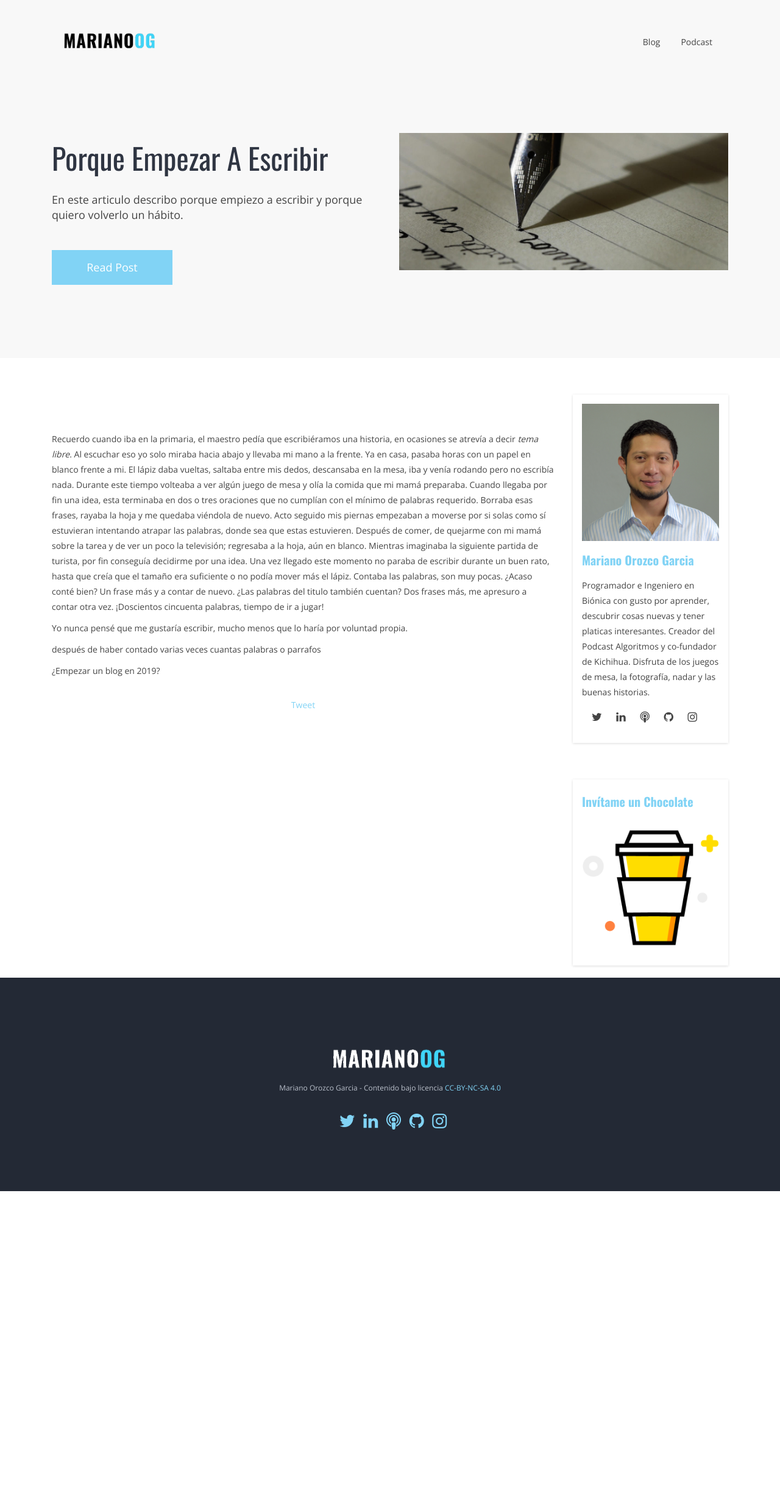
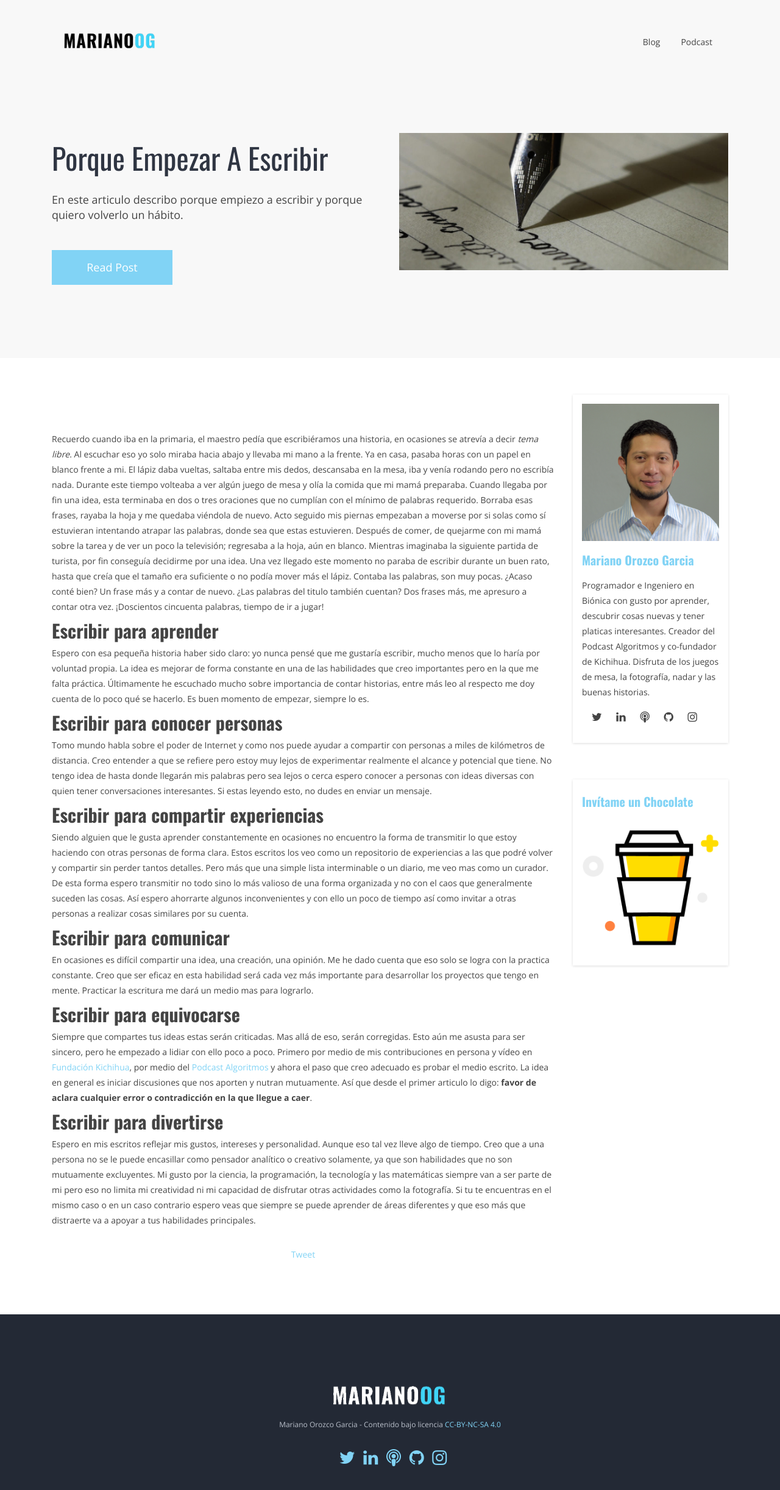
Before and after one commit to MarianoOG/marianoog.github.io, a Jekyll site: the page built from _posts/2019-08-20-Porque-empezar-a-escribir.md, in a window 1280 px wide. Shown: the top 2443 px of the page at 61% size. Built offline with Jekyll 4.4.1, drawn with Linux system fonts in a browser that asks for light colours; comment, search, counter and statistics services are not loaded.

```diff
--- a/_config.yml
+++ b/_config.yml
@@ -8,6 +8,10 @@ markdown: kramdown
 extensions: [fenced_code_blocks]
 excerpt_separator: "<!--more-->"
 url: https://www.marianoog.com
+
+
+plugins:
+  - jekyll-sitemap
 
 # Themes are encouraged to use these universal variables
 # so be sure to set them if your theme uses them.
--- a/_includes/themes/bootstrap/default.html
+++ b/_includes/themes/bootstrap/default.html
@@ -26,11 +26,11 @@
     <link rel="stylesheet" href="{{ BASE_PATH }}/assets/css/scrolling-nav.css">
 
   	<!-- CSS loaded by the children page -->
-    {% if page.css %}<link rel="stylesheet" type="text/css" href="{{ BASE_PATH }}/assets/css/custom/{{ page.css }}" />{% endif %}
+    {% if page.css %}<link rel="stylesheet" type="text/css" href="{{ BASE_PATH }}/assets/css/{{ page.css }}" />{% endif %}
 
     <meta property="og:title" content="{{ page.title }}">
     <meta property="og:description" content="{{ page.tagline }}">
-    <meta property="og:image" content="{{ BASE_PATH }}/assets/imagen/{{ page.img }}">
+    <meta property="og:image" content="{{ BASE_PATH }}/assets/images/cover/{{ page.img }}">
     <meta property="og:url" content="{{ BASE_PATH }}">
     <meta name="twitter:card" content="summary_large_image">
 
--- a/_includes/themes/bootstrap/episode.html
+++ b/_includes/themes/bootstrap/episode.html
@@ -21,7 +21,7 @@
 
       <div class="col-xs-12 col-sm-6">
         <figure>
-          <img src="{{ BASE_PATH }}/images/{{ page.cap }}.jpg" alt="Portada del episodio {{ page.title }}">
+          <img src="{{ BASE_PATH }}/assets/images/cover/{{ page.img }}" alt="Portada del episodio {{ page.title }}">
         </figure>
       </div>
 
--- a/_includes/themes/bootstrap/nav-bar.html
+++ b/_includes/themes/bootstrap/nav-bar.html
@@ -1,17 +1,17 @@
             <!-- navbar-default -->
             <nav class="navbar navbar-toggleable-sm navbar-light bg-default">
               <div class="container">
-                <a class="navbar-brand" href="https://ona309.com"><img src="{{ BASE_PATH }}/assets/images/logo.png" alt="logo-marianoog-nav"></a>
+                <a class="navbar-brand" href="/"><img src="{{ BASE_PATH }}/assets/images/logo.png" alt="logo-marianoog-nav"></a>
                 <button class="navbar-toggler" type="button" data-toggle="collapse" data-target="#navbar1" aria-expanded="false" aria-label="Toggle navigation">
                   <i class="fa fa-bars"></i>
                 </button>
                 <div class="collapse navbar-collapse justify-content-end" id="navbar1">
                   <ul class="navbar-nav">
                     <li class="nav-item">
-                      <a class="nav-link" href="https://ona309.com/Blog">Blog</a>
+                      <a class="nav-link" href="/Blog">Blog</a>
                     </li>
                     <li class="nav-item">
-                      <a class="nav-link" href="https://ona309.com/Algoritmos">Podcast</a>
+                      <a class="nav-link" href="/PodcastAlgoritmos">Podcast</a>
                     </li>
                   </ul>
                 </div>
--- a/_includes/themes/bootstrap/post.html
+++ b/_includes/themes/bootstrap/post.html
@@ -19,7 +19,7 @@
       <div class="col-xs-12 col-sm-6">
         {% if page.img %}
           <figure>
-            <img src="{{ BASE_PATH }}/assets/images/blog/{{ page.img }}" alt="">
+            <img src="{{ BASE_PATH }}/assets/images/cover/{{ page.img }}" alt="">
           </figure>
         {% endif %}
       </div>
--- a/_posts/2019-08-20-Porque-empezar-a-escribir.md
+++ b/_posts/2019-08-20-Porque-empezar-a-escribir.md
@@ -13,8 +13,26 @@ canonical: https://marianoog.github.io
 
 Recuerdo cuando iba en la primaria, el maestro pedía que escribiéramos una historia, en ocasiones se atrevía a decir _tema libre_. Al escuchar eso yo solo miraba hacia abajo y llevaba mi mano a la frente. Ya en casa, pasaba horas con un papel en blanco frente a mi. El lápiz daba vueltas, saltaba entre mis dedos, descansaba en la mesa, iba y venía rodando pero no escribía nada. Durante este tiempo volteaba a ver algún juego de mesa y olía la comida que mi mamá preparaba. Cuando llegaba por fin una idea, esta terminaba en dos o tres oraciones que no cumplían con el mínimo de palabras requerido. Borraba esas frases, rayaba la hoja y me quedaba viéndola de nuevo. Acto seguido mis piernas empezaban a moverse por si solas como sí estuvieran intentando atrapar las palabras, donde sea que estas estuvieren. Después de comer, de quejarme con mi mamá sobre la tarea y de ver un poco la televisión; regresaba a la hoja, aún en blanco. Mientras imaginaba la siguiente partida de turista, por fin conseguía decidirme por una idea. Una vez llegado este momento no paraba de escribir durante un buen rato, hasta que creía que el tamaño era suficiente o no podía mover más el lápiz. Contaba las palabras, son muy pocas. ¿Acaso conté bien? Un frase más y a contar de nuevo. ¿Las palabras del titulo también cuentan? Dos frases más, me apresuro a contar otra vez. ¡Doscientos cincuenta palabras, tiempo de ir a jugar!
 
-Yo nunca pensé que me gustaría escribir, mucho menos que lo haría por voluntad propia.
+## Escribir para aprender
 
-después de haber contado varias veces cuantas palabras o parrafos
+Espero con esa pequeña historia haber sido claro: yo nunca pensé que me gustaría escribir, mucho menos que lo haría por voluntad propia. La idea es mejorar de forma constante en una de las habilidades que creo importantes pero en la que me falta práctica. Últimamente he escuchado mucho sobre importancia de contar historias, entre más leo al respecto me doy cuenta de lo poco qué se hacerlo. Es buen momento de empezar, siempre lo es.
 
-¿Empezar un blog en 2019?
+## Escribir para conocer personas
+
+Tomo mundo habla sobre el poder de Internet y como nos puede ayudar a compartir con personas a miles de kilómetros de distancia. Creo entender a que se refiere pero estoy muy lejos de experimentar realmente el alcance y potencial que tiene. No tengo idea de hasta donde llegarán mis palabras pero sea lejos o cerca espero conocer a personas con ideas diversas con quien tener conversaciones interesantes. Si estas leyendo esto, no dudes en enviar un mensaje.
+
+## Escribir para compartir experiencias
+
+Siendo alguien que le gusta aprender constantemente en ocasiones no encuentro la forma de transmitir lo que estoy haciendo con otras personas de forma clara. Estos escritos los veo como un repositorio de experiencias a las que podré volver y compartir sin perder tantos detalles. Pero más que una simple lista interminable o un diario, me veo mas como un curador. De esta forma espero transmitir no todo sino lo más valioso de una forma organizada y no con el caos que generalmente suceden las cosas. Así espero ahorrarte algunos inconvenientes y con ello un poco de tiempo así como invitar a otras personas a realizar cosas similares por su cuenta.
+
+## Escribir para comunicar
+
+En ocasiones es difícil compartir una idea, una creación, una opinión. Me he dado cuenta que eso solo se logra con la practica constante. Creo que ser eficaz en esta habilidad será cada vez más importante para desarrollar los proyectos que tengo en mente. Practicar la escritura me dará un medio mas para lograrlo.
+
+## Escribir para equivocarse
+
+Siempre que compartes tus ideas estas serán criticadas. Mas allá de eso, serán corregidas. Esto aún me asusta para ser sincero, pero he empezado a lidiar con ello poco a poco. Primero por medio de mis contribuciones en persona y vídeo en [Fundación Kichihua](https://www.kichihua.com), por medio del [Podcast Algoritmos](/PodcastAlgoritmos) y ahora el paso que creo adecuado es probar el medio escrito. La idea en general es iniciar discusiones que nos aporten y nutran mutuamente. Así que desde el primer articulo lo digo: **favor de aclara cualquier error o contradicción en la que llegue a caer**.
+
+## Escribir para divertirse
+
+Espero en mis escritos reflejar mis gustos, intereses y personalidad. Aunque eso tal vez lleve algo de tiempo. Creo que a una persona no se le puede encasillar como pensador analítico o creativo solamente, ya que son habilidades que no son mutuamente excluyentes. Mi gusto por la ciencia, la programación, la tecnología y las matemáticas siempre van a ser parte de mi pero eso no limita mi creatividad ni mi capacidad de disfrutar otras actividades como la fotografía. Si tu te encuentras en el mismo caso o en un caso contrario espero veas que siempre se puede aprender de áreas diferentes y que eso más que distraerte va a apoyar a tus habilidades principales.
--- a/robots.txt
+++ b/robots.txt
@@ -5,5 +5,7 @@ Disallow: /_drafts/
 Disallow: /_config.yml
 Disallow: /_layouts/
 Disallow: /_plugins/
+Disallow: /_thirdParty/
 
-Sitemap: https://www.marianoog.com/sitemap.txt
+Sitemap: https://www.marianoog.com/sitemap.xml
+Sitemap: https://www.marianoog.com/PodcastAlgoritmos/sitemap.xml
```
Also changed, not shown: other parts of _posts/2019-08-20-Porque-empezar-a-escribir.md (+1 -1 lines), sitemap.txt (deleted, +0 -12 lines), assets/images/cover/writing.jpg (renamed from assets/images/blog/writing.jpg).
